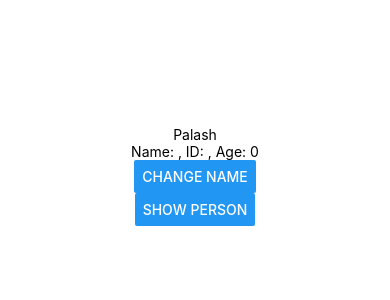
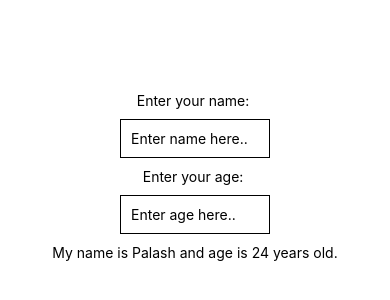
Before and after one commit to pmdev71/react-native-basic, a React Native app: screen / in a window 390 px wide. Shown: the part 246-546 px from the top of the page. Built offline with nearby package versions, Linux system fonts and the light colour scheme.

Commit message:
input value and display ui-onChangeText

```diff
--- a/App.js
+++ b/App.js
@@ -1,36 +1,29 @@
 import { StatusBar } from 'expo-status-bar';
-import { StyleSheet, Text, View, Button } from 'react-native';
+import { StyleSheet, Text, View, Button, TextInput } from 'react-native';
 import { useState } from 'react';
 
 export default function App() {
   const [name, setName] = useState('Palash');
-
-  const [person, setPerson] = useState({
-    name: '',
-    age: 0,
-    id: '',
-  });
-
-  const ClickHandler = () => {
-    setName('Sohag');
-  };
-
-  const ClickHandlerPerson = () => {
-    setPerson({
-      name: 'Bappy Raha',
-      age: 35,
-      id: '182-110',
-    });
-  };
+  const [age, setAge] = useState(24);
 
   return (
     <View style={styles.container}>
-      <Text>{name}</Text>
+      <Text>Enter your name: </Text>
+      <TextInput
+        style={styles.input}
+        onChangeText={(text) => setName(text)}
+        placeholder="Enter name here.."
+      />
+      <Text>Enter your age: </Text>
+      <TextInput
+        style={styles.input}
+        onChangeText={(text) => setAge(text)}
+        placeholder="Enter age here.."
+        keyboardType="numeric"
+      />
       <Text>
-        Name: {person.name}, ID: {person.id}, Age: {person.age}
+        My name is {name} and age is {age} years old.
       </Text>
-      <Button title="Change Name" onPress={ClickHandler}></Button>
-      <Button title="Show Person" onPress={ClickHandlerPerson}></Button>
     </View>
   );
 }
@@ -42,4 +35,11 @@ const styles = StyleSheet.create({
     alignItems: 'center',
     justifyContent: 'center',
   },
+  input: {
+    borderColor: 'black',
+    borderWidth: 1,
+    padding: 10,
+    margin: 10,
+    width: 150,
+  },
 });
```
